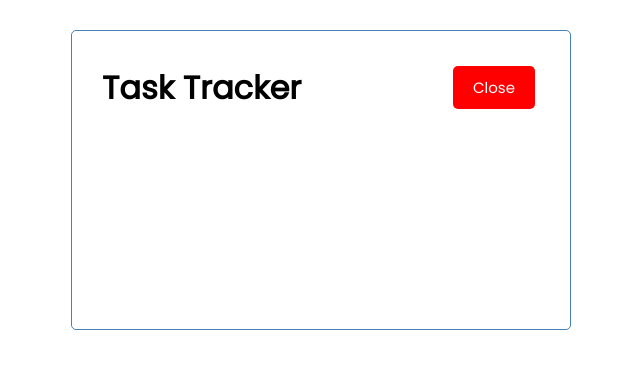
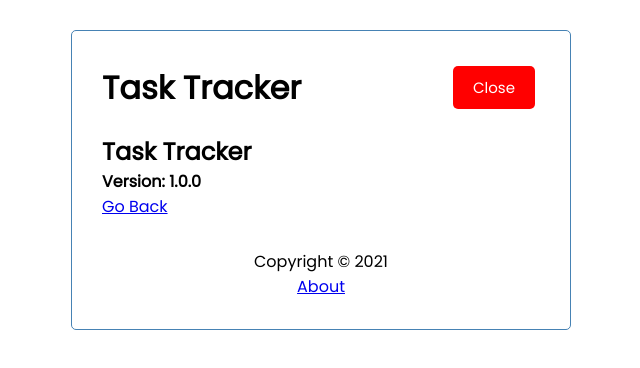
Before and after one commit to Pluxlite/Angular-program, an Angular app: page /about in a window 1280 px wide. Before the commit this address led to /. Shown: the top 368 px of the page, without its empty margins (319-959 px from the left). Built offline with nearby package versions, Linux system fonts and the light colour scheme.

Commit message:
Final push

```diff
--- a/src/app/app.component.html
+++ b/src/app/app.component.html
@@ -1,4 +1,5 @@
 <div class="container">
     <app-header></app-header>
     <router-outlet></router-outlet>
+    <app-footer></app-footer>
 </div>
--- /dev/null
+++ b/src/app/components/about/about.component.html
@@ -0,0 +1,5 @@
+<div>
+    <h2>Task Tracker</h2>
+    <h4>Version: 1.0.0</h4>
+    <a routerLink="/">Go Back</a>
+</div>
--- /dev/null
+++ b/src/app/components/about/about.component.ts
@@ -0,0 +1,15 @@
+import { Component, OnInit } from '@angular/core';
+
+@Component({
+  selector: 'app-about',
+  templateUrl: './about.component.html',
+  styleUrls: ['./about.component.css']
+})
+export class AboutComponent implements OnInit {
+
+  constructor() { }
+
+  ngOnInit(): void {
+  }
+
+}
--- /dev/null
+++ b/src/app/components/footer/footer.component.css
@@ -0,0 +1,4 @@
+footer{
+    margin-top:30px;
+    text-align: center;
+}
--- /dev/null
+++ b/src/app/components/footer/footer.component.html
@@ -0,0 +1,4 @@
+<footer>
+    <p>Copyright &copy; 2021</p>
+    <a routerLink="/about">About</a>
+</footer>
--- /dev/null
+++ b/src/app/components/footer/footer.component.ts
@@ -0,0 +1,15 @@
+import { Component, OnInit } from '@angular/core';
+
+@Component({
+  selector: 'app-footer',
+  templateUrl: './footer.component.html',
+  styleUrls: ['./footer.component.css']
+})
+export class FooterComponent implements OnInit {
+
+  constructor() { }
+
+  ngOnInit(): void {
+  }
+
+}
```
Also changed, not shown: src/app/app.module.ts (+7 -2 lines), src/app/components/about/about.component.css (added), 2 other files (tests, documents, lock files or other folders).
